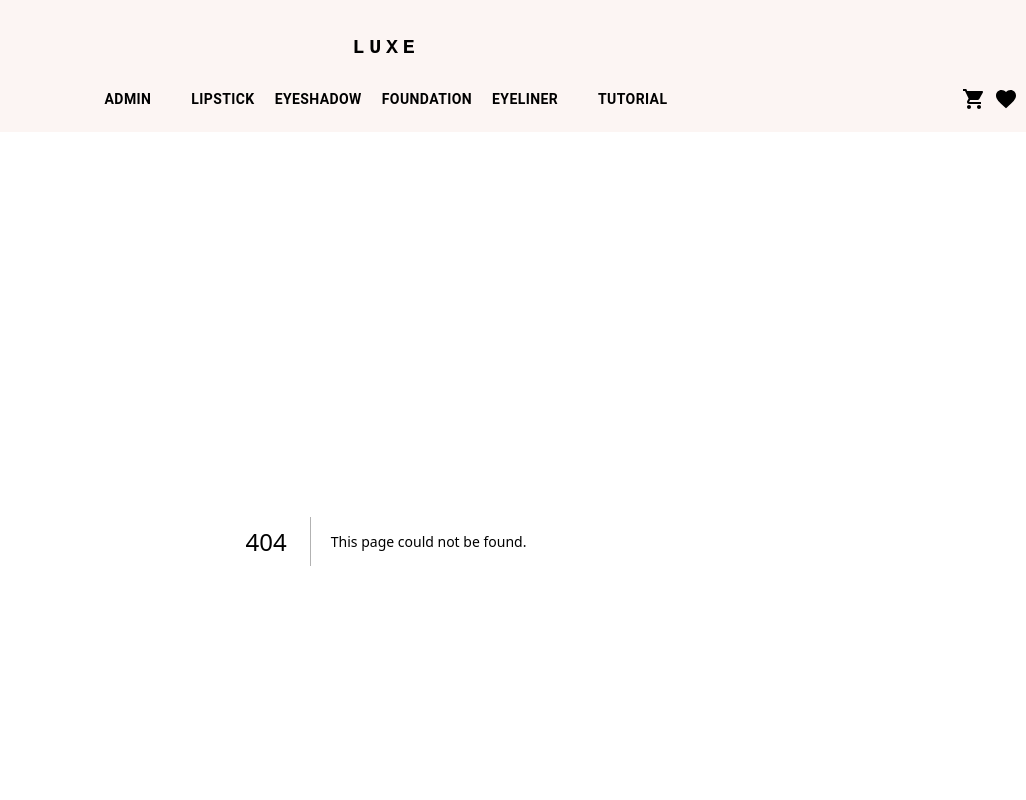
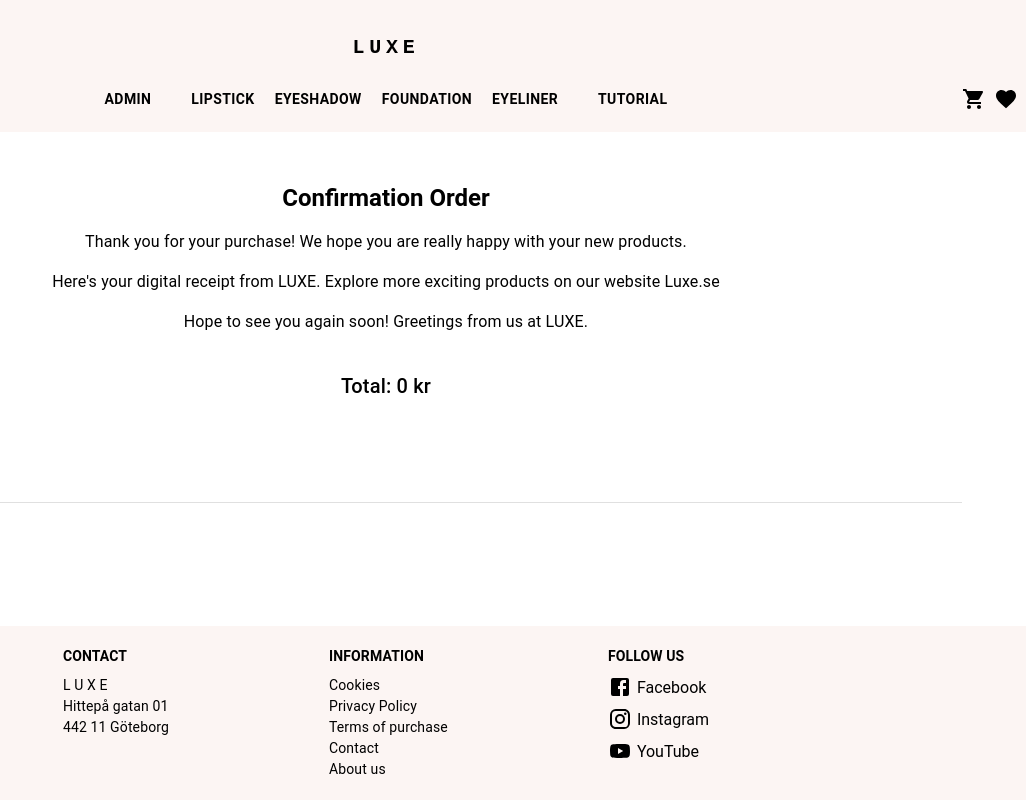
Before and after one commit to iiddaa96/luxe, a Next.js app: page /confirmation in a window 1280 px wide. Before the commit this address had no page. Shown: the top 800 px of the page, without its empty margins (254-1280 px from the left). Built offline with nearby package versions, Linux system fonts and the light colour scheme.

Commit message:
create confirm page

```diff
--- /dev/null
+++ b/app/confirmation/page.tsx
@@ -0,0 +1,64 @@
+"use client";
+import { Box, Container, Grid, Typography } from "@mui/material";
+import { useCart } from "../context/CheckoutContext";
+
+const Confirmation = () => {
+  const { confirmedCart } = useCart();
+
+  const totalPrice = confirmedCart.reduce(
+    (acc, item) => acc + item.price * item.quantity,
+    0
+  );
+
+  return (
+    <Container component="main">
+      <Box
+        sx={{
+          display: "flex",
+          flexDirection: "column",
+          alignItems: "center",
+          gap: 2,
+          marginTop: "20px",
+          padding: "20px",
+          minHeight: "300px",
+          borderBottom: "1px solid #e0e0e0",
+        }}
+      >
+        <Typography
+          component="h1"
+          variant="h5"
+          style={{ textAlign: "center", fontWeight: "bold" }}
+        >
+          Confirmation Order
+        </Typography>
+        <Typography>
+          Thank you for your purchase! We hope you are really happy with your
+          new products.
+        </Typography>
+        <Typography>
+          Here's your digital receipt from LUXE. Explore more exciting products
+          on our website Luxe.se
+        </Typography>
+        <Typography>
+          Hope to see you again soon! Greetings from us at LUXE.
+        </Typography>
+
+        <Grid container spacing={2}>
+          {confirmedCart.map((item) => (
+            <Grid item xs={12} key={item.id}>
+              <Typography variant="h6">{item.title}</Typography>
+              <Typography>Quantity: {item.quantity}</Typography>
+              <Typography>Price: {item.price} kr</Typography>
+            </Grid>
+          ))}
+        </Grid>
+
+        <Typography variant="h6" sx={{ marginTop: "20px" }}>
+          Total: {totalPrice} kr
+        </Typography>
+      </Box>
+    </Container>
+  );
+};
+
+export default Confirmation;
```
Also changed, not shown: app/checkout/Checkout.tsx (+27 -7 lines), app/confirmation/components/ConfirmationClient.tsx (added, +30 -0 lines).
